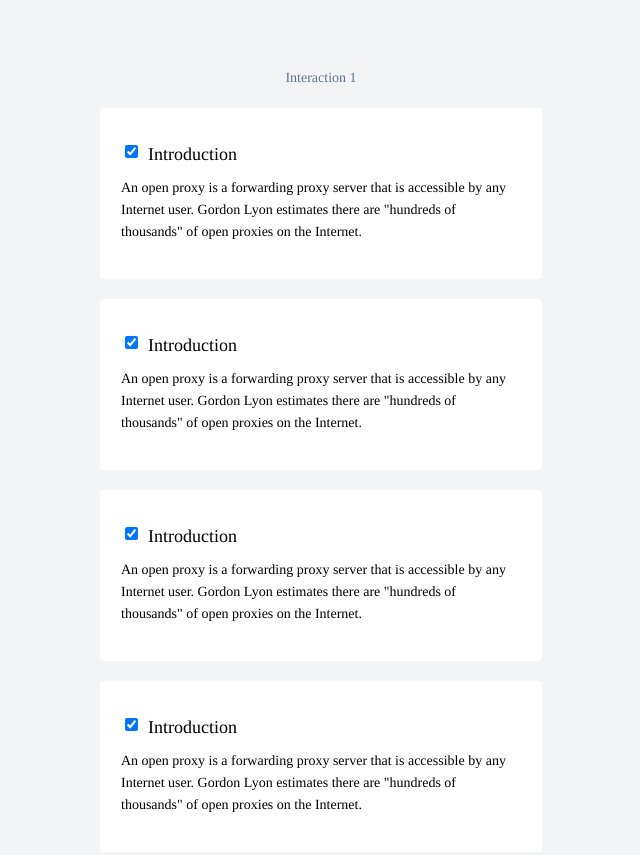
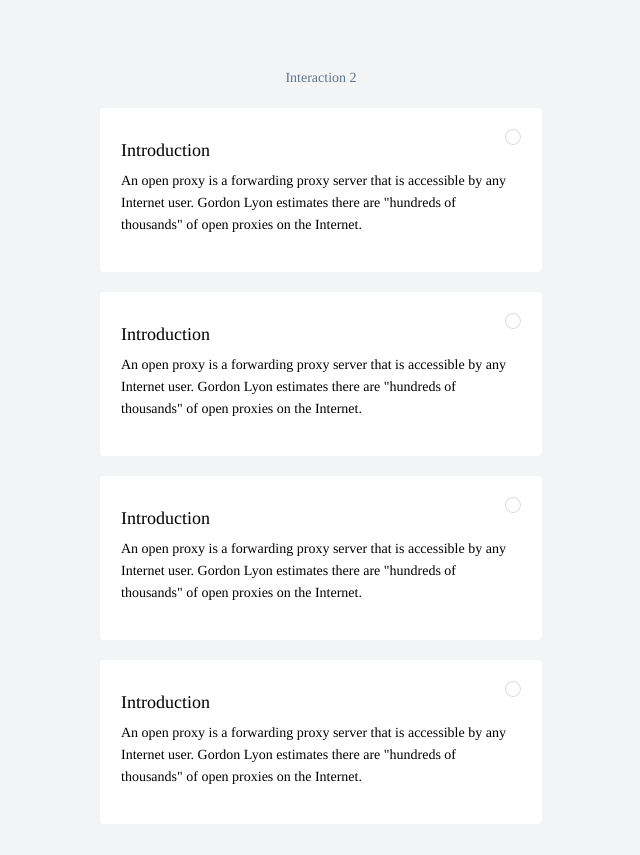
Before and after one commit to john00123/ntnx-xi-pricer, a plain HTML site: page checkbox.html in a window 1280 px wide. Shown: the top 855 px of the page, without its empty margins (319-959 px from the left). Drawn offline with nearby package versions, Linux system fonts and the light colour scheme; a web font is replaced by a local one.

Commit message:
added checkbox interaction changes
Awesome

```diff
--- a/checkbox.html
+++ b/checkbox.html
@@ -10,7 +10,7 @@
 </head>
 <body>
 
-<h3 class='section-title'> Interaction 1 </br></br></h3>
+<!-- <h3 class='section-title'> Interaction 1 </br></br></h3>
 <div class = 'card checkbox'>
   <div class='bg'></div>
   <h2><input type='checkbox' checked style='margin-right:10px; transform: translateY(-2px);'>Introduction</h2>
@@ -35,7 +35,7 @@
   <p>An open proxy is a forwarding proxy server that is accessible by any Internet user. Gordon Lyon estimates there are "hundreds of thousands" of open proxies on the Internet.</p>
 </div>
 
-</br></br></br>
+</br></br></br> -->
 <h3 class='section-title'> Interaction 2 </br></br></h3>
 
 <div class = 'card inline'>
--- a/css2/style.scss
+++ b/css2/style.scss
@@ -254,6 +254,29 @@ body{
   color:$font-color-2;
 }
 
+.inline{
+  background-color: white;
+  cursor: pointer;
+  position: relative;
+  @include transition(all);
+  &::after{
+    content: '';
+    position: absolute;
+    top: 20px;
+    right: 20px;
+    @include size(16px, 16px);
+    background-color: white;
+    border-radius:25pc;
+    box-shadow: inset 0 0 0 1px $border-color-2;
+    background-image: url(../img/check.svg);
+    background-repeat: no-repeat;
+    background-position: 5px 5px;
+  }
+  // border: 1px solid $blue-1;
+}
+
+
+
 .inline:hover{
   background-color: $semi-white-blue;
   cursor: pointer;
@@ -262,6 +285,7 @@ body{
     content: '';
     position: absolute;
     top: 20px;
+    box-shadow: inset 0 0 0 1px transparent;
     right: 20px;
     @include size(16px, 16px);
     background-color: $light-blue-2;
@@ -277,8 +301,10 @@ body{
   &:after{
     background-color: $blue-1;
   }
+  transform: scale(0.9985);
+
+  box-shadow: 0 2px 4px 0px rgba(0,0,0,0.12);
 }
-
 
 .selected{
   position: relative;
@@ -289,6 +315,7 @@ body{
     right: 20px;
     @include size(16px, 16px);
     background-color: $blue-1;
+    box-shadow: inset 0 0 0 1px transparent;
     border-radius:25pc;
     background-image: url(../img/check.svg);
     background-repeat: no-repeat;
```
Also changed, not shown: css2/style.css.
